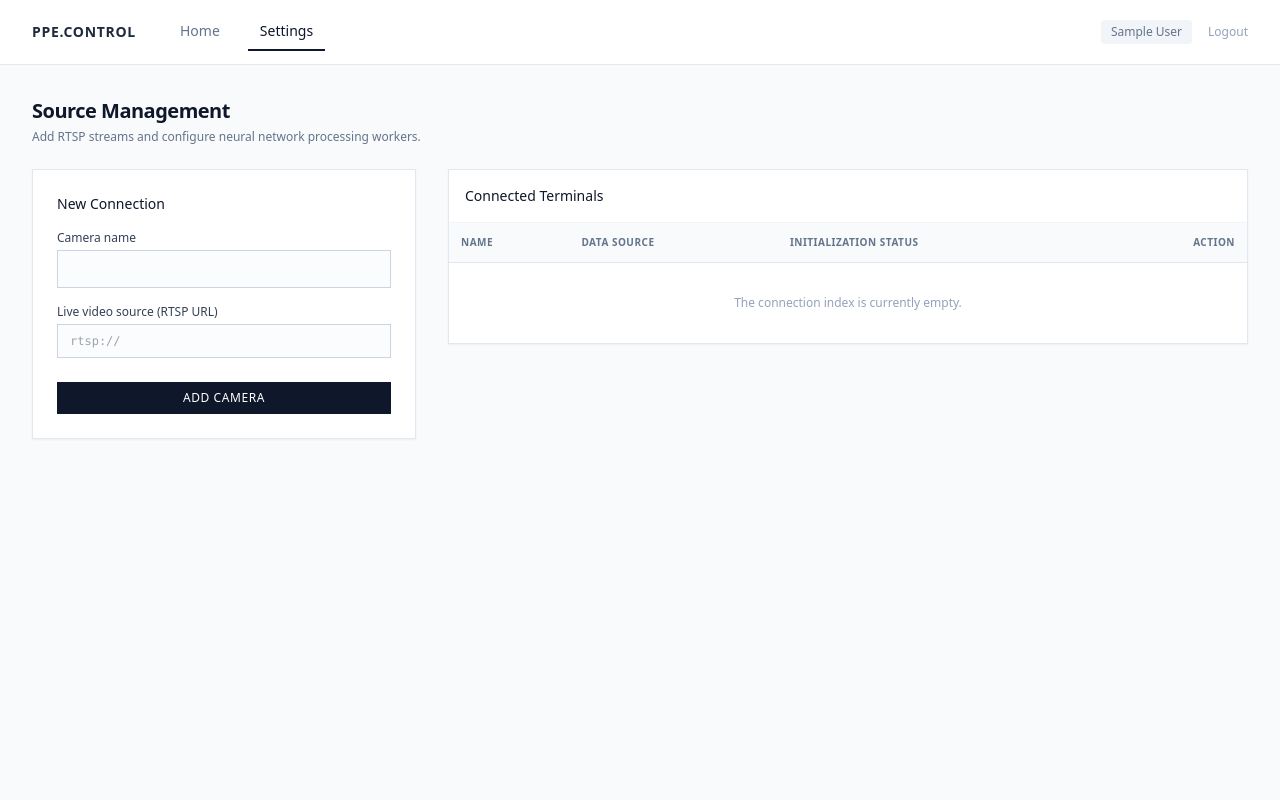
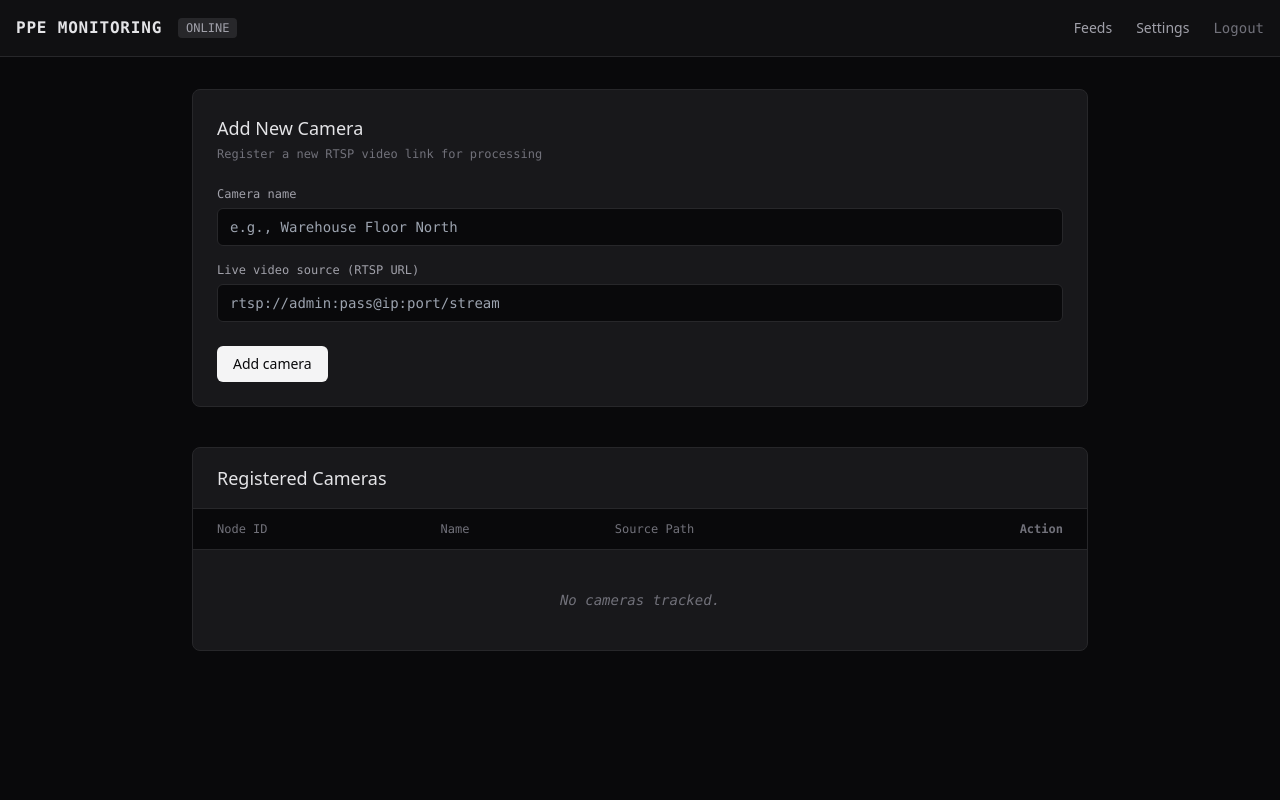
Before and after one commit to puken-kaki/Construction-site-PPE-compliance, a Flask app: page /settings in a window 1280 px wide. Run offline with Flask 3, Linux system fonts and the light colour scheme; the visitor is signed in with stand-in values (Sample User, id 1); data that the repository does not hold is empty; some libraries are stand-ins or nearby versions.

Commit message:
Changed frontend theme, added telegram chat id validator, fixed image path bug.

```diff
--- a/app/forms.py
+++ b/app/forms.py
@@ -1,20 +1,26 @@
 from flask_wtf import FlaskForm
 from wtforms import StringField, PasswordField, SubmitField, SelectField, SelectMultipleField, DateField, TextAreaField, IntegerField, URLField
 from wtforms.validators import DataRequired, Length, Email, EqualTo, ValidationError
+from models import User
 
 
 class RegistrationForm(FlaskForm):
-    username = StringField('Имя пользователя', validators=[DataRequired(), Length(min=3, max=20)])
-    email = StringField('Электронный адрес', validators=[DataRequired(), Email()])
+    username = StringField('Username', validators=[DataRequired(), Length(min=3, max=20)])
+    email = StringField('Email', validators=[DataRequired(), Email()])
     chat_id = IntegerField('Telegram chat ID', validators=[DataRequired()])
-    password = PasswordField('Пароль', validators=[DataRequired(), Length(min=8)])
-    confirm_password = PasswordField('Потвердить пароль', validators=[DataRequired(), EqualTo('password')])
-    submit = SubmitField('Зарегистрироваться')
+    password = PasswordField('Password', validators=[DataRequired(), Length(min=8)])
+    confirm_password = PasswordField('Confirm password', validators=[DataRequired(), EqualTo('password')])
+    submit = SubmitField('Sign Up')
+
+    def validate_chat_id(self, chat_id):
+        existing_user = User.query.filter_by(chat_id=chat_id.data).first()
+        if existing_user:
+            raise ValidationError('This Telegram chat ID is already taken.')
 
 class LoginForm(FlaskForm):
-    email = StringField('Электронный адрес', validators=[DataRequired(), Email()])
-    password = PasswordField('Пароль', validators=[DataRequired(), Length(min=8)])
-    submit = SubmitField('Войти')
+    email = StringField('Email', validators=[DataRequired(), Email()])
+    password = PasswordField('Password', validators=[DataRequired(), Length(min=8)])
+    submit = SubmitField('Log In')
 
 class CameraForm(FlaskForm):
     name = StringField('Camera name', validators=[DataRequired(), Length(min=2, max=100)])
--- a/app/templates/base.html
+++ b/app/templates/base.html
@@ -1,48 +1,54 @@
 <!DOCTYPE html>
-<html lang="ru" class="h-full bg-slate-50">
+<html lang="en" class="h-full bg-zinc-950 text-zinc-100 antialiased">
 <head>
     <meta charset="UTF-8">
     <meta name="viewport" content="width=device-width, initial-scale=1.0">
-    <title>{% block title %}PPE Monitoring{% endblock %}</title>
+    <title>{% if title %}{{ title }} - Monitor{% else %}Monitor{% endif %}</title>
     <script src="https://cdn.tailwindcss.com"></script>
-    <script src="https://unpkg.com/htmx.org@2.0.0"></script>
+    <script src="https://unpkg.com/htmx.org@1.9.10"></script>
 </head>
-<body class="h-full flex flex-col text-slate-900 antialiased font-sans">
+<body class="h-full flex flex-col font-sans selection:bg-amber-500/30 selection:text-amber-200">
 
+    <header class="border-b border-zinc-800 bg-zinc-900/50 backdrop-blur-md sticky top-0 z-40">
+        <div class="max-w-7xl mx-auto px-4 h-14 flex items-center justify-between">
+            <div class="flex items-center space-x-4">
+                <a href="{{ url_for('index') }}" class="font-mono tracking-wider font-bold text-zinc-200 hover:text-white transition-colors">
+                    PPE MONITORING
+                </a>
                 {% if current_user.is_authenticated %}
-    <nav class="border-b border-slate-200 bg-white">
-        <div class="mx-auto max-w-7xl px-4 sm:px-6 lg:px-8">
-            <div class="flex h-16 justify-between items-center">
-                <div class="flex items-center space-x-8">
-                    <span class="text-sm font-bold tracking-wider uppercase text-slate-800">PPE.Control</span>
-                    <div class="hidden sm:flex sm:space-x-4">
-                        <a href="{{ url_for('index') }}" class="px-3 py-2 text-sm font-medium {% if request.endpoint == 'index' %}text-slate-900 border-b-2 border-slate-900{% else %}text-slate-500 hover:text-slate-700{% endif %}">Home</a>
-                        <a href="{{ url_for('settings') }}" class="px-3 py-2 text-sm font-medium {% if request.endpoint == 'settings' %}text-slate-900 border-b-2 border-slate-900{% else %}text-slate-500 hover:text-slate-700{% endif %}">Settings</a>
+                <span class="inline-flex items-center px-2 py-0.5 rounded text-xs font-medium bg-zinc-800 text-zinc-400 font-mono">
+                    ONLINE
+                </span>
+                {% endif %}
             </div>
+            <nav class="flex items-center space-x-6 text-sm font-medium">
+                {% if current_user.is_authenticated %}
+                    <a href="{{ url_for('index') }}" class="text-zinc-400 hover:text-zinc-100 transition-colors">Feeds</a>
+                    <a href="{{ url_for('settings') }}" class="text-zinc-400 hover:text-zinc-100 transition-colors">Settings</a>
+                    <a href="{{ url_for('logout') }}" class="text-zinc-500 hover:text-zinc-300 transition-colors font-mono">Logout</a>
+                {% else %}
+                    <a href="{{ url_for('login') }}" class="text-zinc-400 hover:text-zinc-100 transition-colors">Log In</a>
+                    <a href="{{ url_for('register') }}" class="text-zinc-400 hover:text-zinc-100 transition-colors">Register</a>
+                {% endif %}
+            </nav>
         </div>
-                <div class="flex items-center space-x-4">
-                    <span class="text-xs text-slate-500 bg-slate-100 px-2.5 py-1 rounded">{{ current_user.name }}</span>
-                    <a href="{{ url_for('logout') }}" class="text-xs text-slate-400 hover:text-slate-600">Logout</a>
-                </div>
-            </div>
-        </div>
-    </nav>
-    {% endif %}
+    </header>
 
-    <main class="flex-1">
-        <div class="mx-auto max-w-7xl p-4 sm:p-6 lg:p-8">
+    <main class="flex-1 max-w-7xl w-full mx-auto p-4 sm:p-6 lg:p-8">
         {% with messages = get_flashed_messages() %}
             {% if messages %}
+                <div class="mb-6 space-y-2">
                     {% for message in messages %}
-                        <div class="mb-4 p-4 border-l-4 border-slate-700 bg-slate-100 text-sm text-slate-700" role="alert">
-                            {{ message }}
+                        <div class="p-3 bg-zinc-900 border border-zinc-800 text-zinc-300 rounded-md text-sm font-mono flex items-center space-x-2">
+                            <span class="h-2 w-2 rounded-full bg-amber-500 animate-pulse"></span>
+                            <span>{{ message }}</span>
                         </div>
                     {% endfor %}
+                </div>
             {% endif %}
         {% endwith %}
 
         {% block content %}{% endblock %}
-        </div>
     </main>
 
 </body>
--- a/app/templates/settings.html
+++ b/app/templates/settings.html
@@ -1,95 +1,78 @@
 {% extends 'base.html' %}
 
-{% block title %}System Settings{% endblock %}
+{% block content %}
+<div class="max-w-4xl mx-auto space-y-10">
 
-{% block content %}
-<div class="space-y-6">
-    <div>
-        <h1 class="text-xl font-semibold tracking-tight text-slate-900">Source Management</h1>
-        <p class="text-xs text-slate-500 mt-1">Add RTSP streams and configure neural network processing workers.</p>
-    </div>
+    <div class="bg-zinc-900 border border-zinc-800 rounded-lg p-6">
+        <h2 class="text-lg font-medium text-zinc-200 mb-1">Add New Camera</h2>
+        <p class="text-xs text-zinc-500 mb-6 font-mono">Register a new RTSP video link for processing</p>
 
-    <div class="grid grid-cols-1 lg:grid-cols-3 gap-8 items-start">
-        <!-- Add Source Form -->
-        <div class="bg-white border border-slate-200 p-6 shadow-sm">
-            <h2 class="text-sm font-medium text-slate-900 mb-4">New Connection</h2>
-            <form method="POST" action="{{ url_for('settings') }}" class="space-y-4">
+        <form method="POST" action="" class="space-y-4">
             {{ form.hidden_tag() }}
 
             <div>
-                    <label class="block text-xs font-medium text-slate-700 mb-1">{{ form.name.label }}</label>
-                    {{ form.name(class="block w-full border border-slate-300 px-3 py-2 text-sm focus:border-slate-900 focus:outline-none focus:ring-0 bg-slate-50/50") }}
-                    {% if form.name.errors %}
+                <label class="block text-xs font-mono text-zinc-400 mb-1.5">{{ form.name.label }}</label>
+                {{ form.name(class="w-full bg-zinc-950 border border-zinc-800 rounded-md px-3 py-2 text-sm text-zinc-200 focus:outline-none focus:border-zinc-700 font-mono", placeholder="e.g., Warehouse Floor North") }}
                 {% for error in form.name.errors %}
-                            <p class="text-[10px] text-red-600 mt-1">{{ error }}</p>
+                    <span class="text-xs font-mono text-red-400 mt-1 block">{{ error }}</span>
                 {% endfor %}
-                    {% endif %}
             </div>
 
             <div>
-                    <label class="block text-xs font-medium text-slate-700 mb-1">{{ form.video_source.label }}</label>
-                    {{ form.video_source(class="block w-full border border-slate-300 px-3 py-2 text-sm focus:border-slate-900 focus:outline-none focus:ring-0 bg-slate-50/50 font-mono text-xs", placeholder="rtsp://") }}
-                    {% if form.video_source.errors %}
+                <label class="block text-xs font-mono text-zinc-400 mb-1.5">{{ form.video_source.label }}</label>
+                {{ form.video_source(class="w-full bg-zinc-950 border border-zinc-800 rounded-md px-3 py-2 text-sm text-zinc-200 focus:outline-none focus:border-zinc-700 font-mono", placeholder="rtsp://admin:pass@ip:port/stream") }}
                 {% for error in form.video_source.errors %}
-                            <p class="text-[10px] text-red-600 mt-1">{{ error }}</p>
+                    <span class="text-xs font-mono text-red-400 mt-1 block">{{ error }}</span>
                 {% endfor %}
-                    {% endif %}
             </div>
 
             <div class="pt-2">
-                    {{ form.submit(class="w-full bg-slate-900 hover:bg-slate-800 text-white font-medium py-2 px-4 text-xs tracking-wider uppercase transition cursor-pointer") }}
+                {{ form.submit(class="bg-zinc-100 hover:bg-white text-zinc-950 font-medium text-sm px-4 py-2 rounded-md transition-colors cursor-pointer") }}
             </div>
         </form>
     </div>
 
-        <!-- Connected Sources Table -->
-        <div class="lg:col-span-2 bg-white border border-slate-200 shadow-sm overflow-hidden">
-            <div class="p-4 border-b border-slate-100">
-                <h2 class="text-sm font-medium text-slate-900">Connected Terminals</h2>
+    <div class="bg-zinc-900 border border-zinc-800 rounded-lg overflow-hidden">
+        <div class="px-6 py-4 border-b border-zinc-800">
+            <h2 class="text-lg font-medium text-zinc-200">Registered Cameras</h2>
         </div>
         <div class="overflow-x-auto">
-                <table class="w-full text-left border-collapse">
-                    <thead>
-                        <tr class="bg-slate-50 border-b border-slate-200">
-                            <th class="p-3 text-[10px] font-semibold uppercase tracking-wider text-slate-500">Name</th>
-                            <th class="p-3 text-[10px] font-semibold uppercase tracking-wider text-slate-500">Data Source</th>
-                            <th class="p-3 text-[10px] font-semibold uppercase tracking-wider text-slate-500">Initialization Status</th>
-                            <th class="p-3 text-[10px] font-semibold uppercase tracking-wider text-slate-500 text-right">Action</th>
+            <table class="w-full text-left text-sm font-mono">
+                <thead class="bg-zinc-950 text-zinc-500 text-xs border-b border-zinc-800">
+                    <tr>
+                        <th class="px-6 py-3 font-medium">Node ID</th>
+                        <th class="px-6 py-3 font-medium">Name</th>
+                        <th class="px-6 py-3 font-medium">Source Path</th>
+                        <th class="px-6 py-3 text-right">Action</th>
                     </tr>
                 </thead>
-                    <tbody class="divide-y divide-slate-100 text-xs">
-                        {% for cam in cameras %}
-                        <!-- Assigning target row ID for HTMX -->
-                        <tr id="camera-row-{{ cam.id }}" class="hover:bg-slate-50/50 transition-colors">
-                            <td class="p-3 font-medium text-slate-900">{{ cam.name }}</td>
-                            <td class="p-3 font-mono text-slate-500 text-[10px] truncate max-w-xs">{{ cam.video_source }}</td>
-                            <td class="p-3">
-                                {% if cam.is_active %}
-                                <span class="text-emerald-700 bg-emerald-50 px-2 py-0.5 rounded border border-emerald-100 text-[10px]">Processing Active</span>
-                                {% else %}
-                                <span class="text-slate-500 bg-slate-100 px-2 py-0.5 rounded text-[10px]">Disabled</span>
-                                {% endif %}
-                            </td>
-                            <td class="p-3 text-right">
-                                <!-- HTMX Delete Button -->
-                                <button hx-post="{{ url_for('delete_camera', camera_id=cam.id) }}"
-                                        hx-target="#camera-row-{{ cam.id }}"
+                <tbody class="divide-y divide-zinc-800 text-zinc-300">
+                    {% for camera in cameras %}
+                    <tr class="hover:bg-zinc-850/40 transition-colors">
+                        <td class="px-6 py-4 text-zinc-500">#{{ camera.id }}</td>
+                        <td class="px-6 py-4 font-sans font-medium text-zinc-200">{{ camera.name }}</td>
+                        <td class="px-6 py-4 text-xs text-zinc-400 truncate max-w-xs">{{ camera.video_source }}</td>
+                        <td class="px-6 py-4 text-right">
+                            <button
+                                hx-post="{{ url_for('delete_camera', camera_id=camera.id) }}"
+                                hx-target="closest tr"
                                 hx-swap="outerHTML"
-                                        hx-confirm="Are you sure you want to delete the camera '{{ cam.name }}' and terminate its analytics processes?"
-                                        class="text-[10px] font-medium text-red-600 hover:text-red-800 underline cursor-pointer bg-transparent border-0 p-0">
-                                    Delete
+                                hx-confirm="Terminate stream processor for {{ camera.name }}?"
+                                class="text-zinc-500 hover:text-red-400 text-xs transition-colors cursor-pointer"
+                            >
+                                [Terminate]
                             </button>
                         </td>
                     </tr>
-                        {% else %}
+                    {% endfor %}
+                    {% if not cameras %}
                     <tr>
-                            <td colspan="4" class="p-8 text-center text-slate-400">The connection index is currently empty.</td>
+                        <td colspan="4" class="px-6 py-10 text-center text-zinc-500 italic">No cameras tracked.</td>
                     </tr>
-                        {% endfor %}
+                    {% endif %}
                 </tbody>
             </table>
         </div>
     </div>
 </div>
-</div>
 {% endblock %}
--- a/app/video_processor.py
+++ b/app/video_processor.py
@@ -74,7 +74,9 @@ class CameraStreamWorker(threading.Thread):
         import uuid
         from datetime import datetime, timezone
 
-        os.makedirs('app/static/uploads/violations', exist_ok=True)
+        base_dir = os.path.dirname(os.path.abspath(__file__))
+        violations_dir = os.path.join(base_dir, 'static', 'uploads', 'violations')
+        os.makedirs(violations_dir, exist_ok=True)
 
         unique_id = uuid.uuid4().hex
         crop_name = f"crop_{self.camera_id}_{person_id}_{unique_id}.jpg"
```
Also changed, not shown: app/templates/_violation_row.html (+13 -13 lines), app/templates/index.html (+36 -26 lines), app/templates/login.html (+16 -23 lines), app/templates/register.html (+25 -39 lines). Lines whose indentation alone changed are shown as unchanged.
